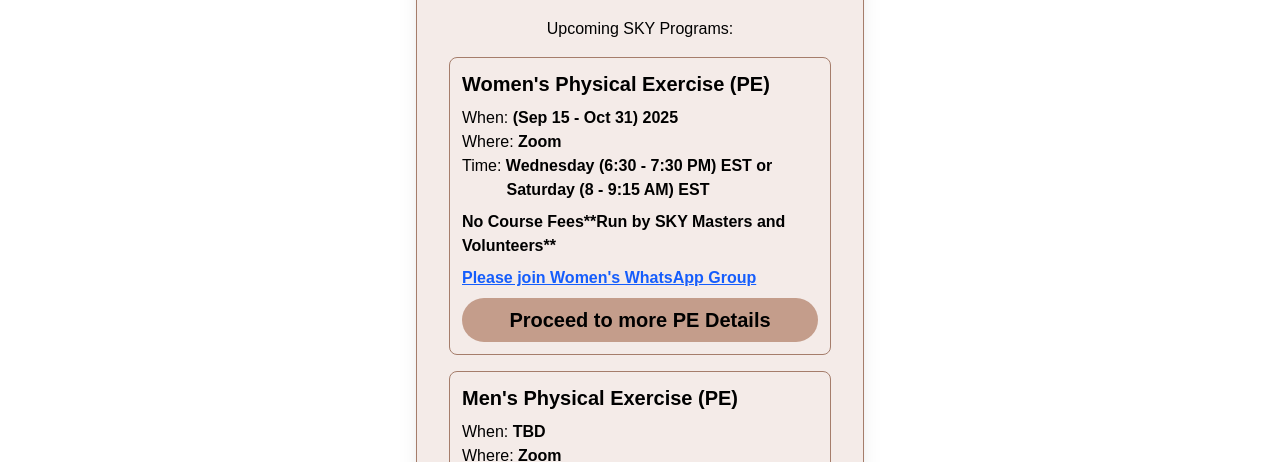
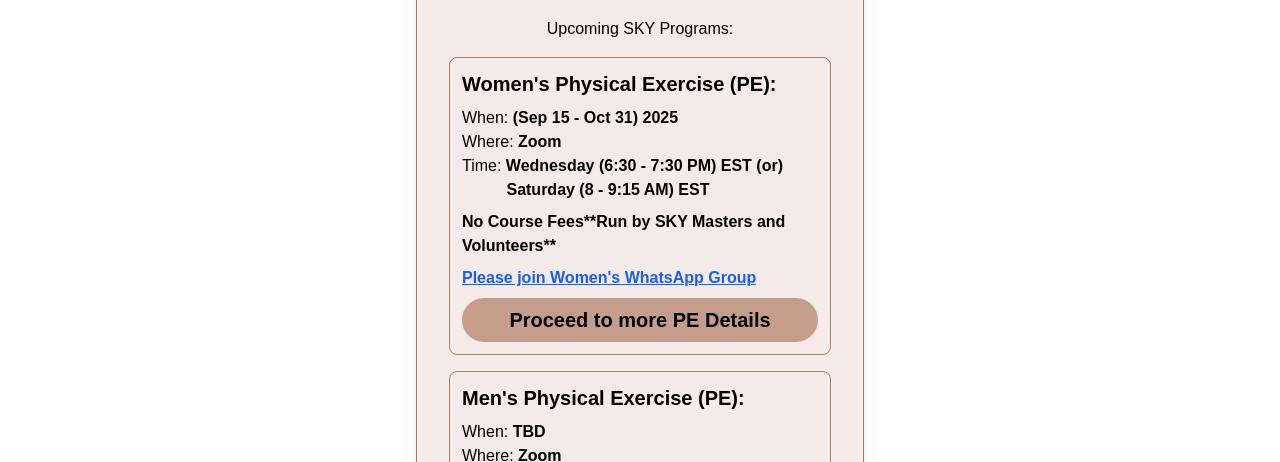
Before and after one commit to Itz-Viggy/Yoga-Registration, a Next.js app: page / in a window 1280 px wide. Shown: the part 301-763 px from the top of the page. Built offline with nearby package versions, Linux system fonts and the light colour scheme.

Commit message:
Textual changes

```diff
--- a/src/app/page.tsx
+++ b/src/app/page.tsx
@@ -55,7 +55,7 @@ export default function HomePage() {
 
             <div className="flex-1 p-3 rounded-lg text-left border" style={{ backgroundColor: "#f4ebe8", borderColor: "#a57d6b" }}>
               <p className="mb-2 text-lg md:text-xl font-bold text-black">
-                Women's Physical Exercise (PE)
+                Women's Physical Exercise (PE):
               </p>
               <p className="text-black">
                 When: <span className="font-semibold">(Sep 15 - Oct 31) 2025</span>
@@ -64,7 +64,7 @@ export default function HomePage() {
                 Where: <span className="font-semibold">Zoom</span>
               </p>
               <p className="text-black">
-                Time: <span className="font-semibold">Wednesday (6:30 - 7:30 PM) EST or
+                Time: <span className="font-semibold">Wednesday (6:30 - 7:30 PM) EST (or)
                 <br />&nbsp;&nbsp;&nbsp;&nbsp;&nbsp;&nbsp;&nbsp;&nbsp;&nbsp;&nbsp;Saturday (8 - 9:15 AM) EST</span>
               </p>
               <p className="text-black mt-2">
@@ -92,7 +92,7 @@ export default function HomePage() {
             {/* Men's PE */}
             <div className="flex-1 p-3 rounded-lg text-left border" style={{ backgroundColor: "#f4ebe8", borderColor: "#a57d6b" }}>
                 <p className="mb-2 text-lg md:text-xl font-bold text-black">
-                  Men's Physical Exercise (PE)
+                  Men's Physical Exercise (PE):
                 </p>
                 <p className="text-black">
                   When: <span className="font-semibold">TBD</span>
@@ -133,7 +133,7 @@ export default function HomePage() {
               {/* Kayakalpa */}
               <div className="flex-1 p-3 rounded-lg text-left border" style={{ backgroundColor: "#f4ebe8", borderColor: "#a57d6b" }}>
                 <p className="mb-2 text-lg md:text-xl font-bold text-black">
-                  Women's Kayakalpa Practices (KK)
+                  Women's Kayakalpa Practices (KK):
                 </p>
                 <p className="text-black">
                   When: <span className="font-semibold">November 2025</span>
```
